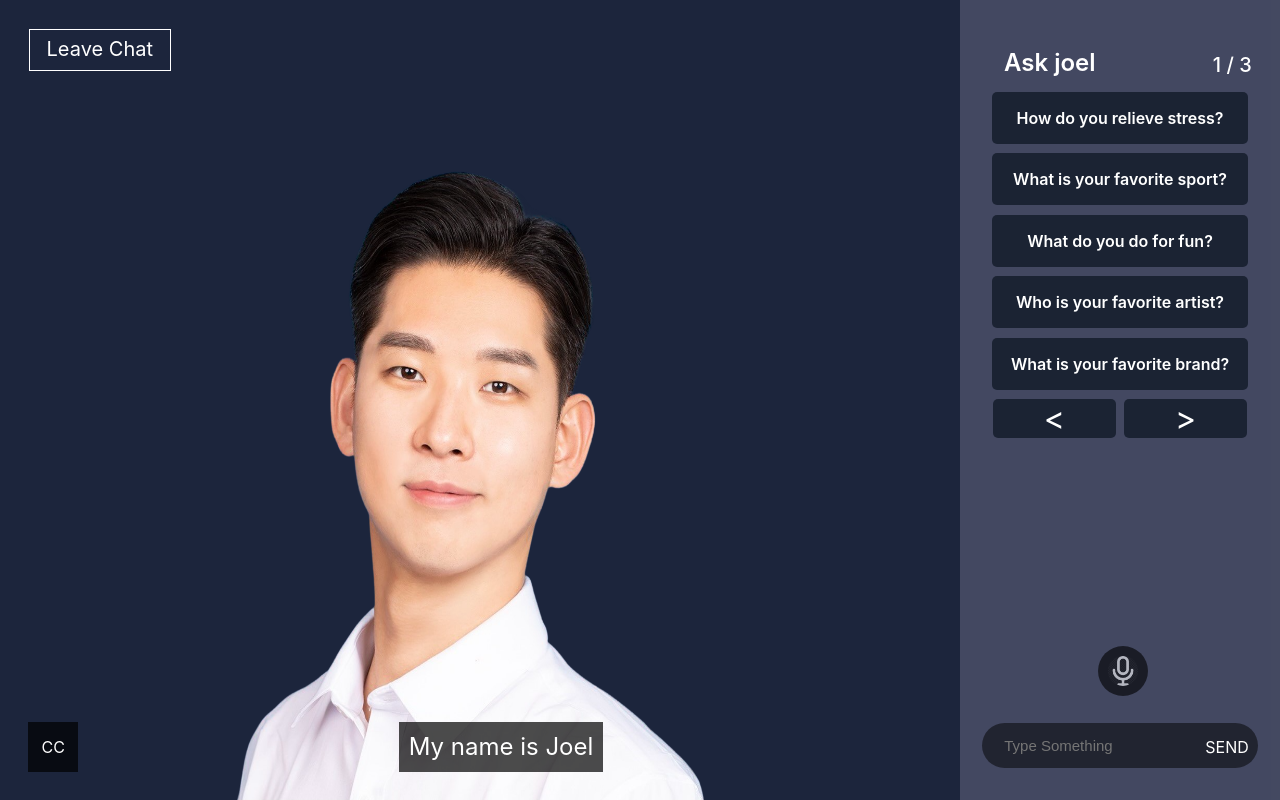
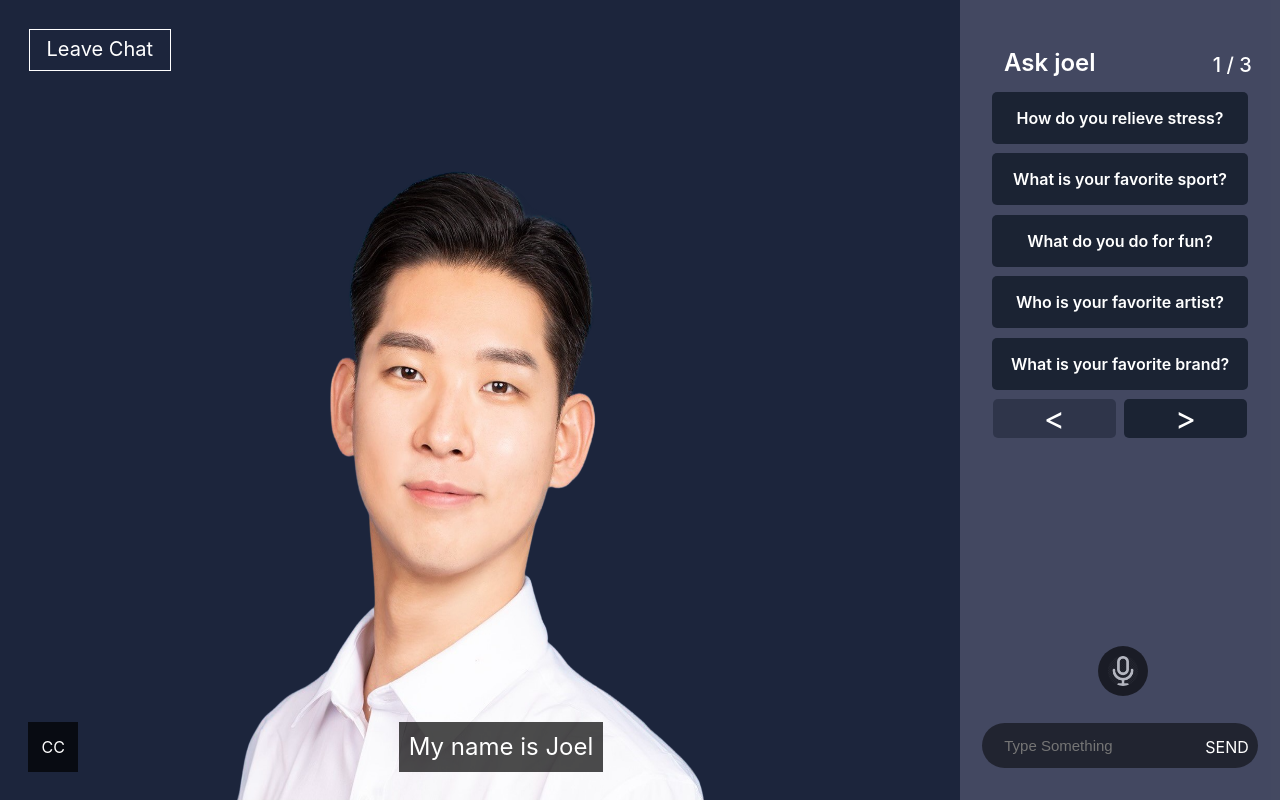
Before and after one commit to emulsion199/self-ai, a React (Create React App) app: page /main in a window 1280 px wide. Built offline with nearby package versions, Linux system fonts and the light colour scheme.

Commit message:
question table completed

```diff
--- a/src/components/MainComponent/Question/MoveButton.js
+++ /dev/null
@@ -1,22 +0,0 @@
-const MoveButton=(args)=>{
-    const direction = args.direction
-    {
-        return(
-            <div style={{
-                color:'white',
-                background:'rgba(18,27,40,0.8)',
-                textAlign:'center',
-                justifyContent:'center',
-                borderRadius:'5px',
-                fontWeight:'400',
-                fontSize:'200%',
-                marginLeft:'3%',
-                marginRight:'3%',
-                marginTop:'-30%'
-            }}>
-                {direction}
-            </div>
-        )
-    }
-}
-export default MoveButton
--- a/src/components/MainComponent/Question/Question.js
+++ b/src/components/MainComponent/Question/Question.js
@@ -1,4 +1,3 @@
-import MoveButton from "./MoveButton"
 import QuestionBalloon from "./QuestionBalloon"
 import {useState,useEffect,useRef} from 'react'
 const question_list=
@@ -20,21 +19,49 @@ const question_list=
     'What do you do for fun?',
     'Who is your favorite artist?'
 ]
+const a = '<'
+const b = '>'
+const css={
+    unClicked:
+    {
+        color:'white',
+        background:'rgba(18,27,40,0.4)',
+        textAlign:'center',
+        justifyContent:'center',
+        borderRadius:'5px',
+        fontWeight:'400',
+        fontSize:'200%',
+        marginLeft:'3%',
+        marginRight:'3%',
+        marginTop:'-30%'
+    },
+    Clicked:
+    {
+        color:'white',
+        background:'rgba(18,27,40,0.8)',
+        textAlign:'center',
+        justifyContent:'center',
+        borderRadius:'5px',
+        fontWeight:'400',
+        fontSize:'200%',
+        marginLeft:'3%',
+        marginRight:'3%',
+        marginTop:'-30%'
+    }
+}
 const Question=(args)=>
 {
     const type= args.type
 
     const [page_num, setPage_num]= useState(1)
-    const [left,setLeft]= useState(false)
-    const [right,setRight] = useState(true)
     const onLeftMove = (e) => {
         if (page_num > 1) {
-            setPage_num(page_num-1)
+            setPage_num(page_num-1);
         }
     };
     const onRightMove = (e) => {
         if (page_num < 3) {
-            setPage_num(page_num+1)
+            setPage_num(page_num+1);
         }
     };
     return(
@@ -79,8 +106,8 @@ const Question=(args)=>
                 marginLeft:'9%',
                 width:'82%'
             }}>
-                <MoveButton direction={'<'}></MoveButton>
-                <MoveButton direction={'>'}></MoveButton>
+                <div onClick={onLeftMove} style={page_num==1? css.unClicked:css.Clicked}> {a} </div>
+                <div onClick={onRightMove} style={page_num==3? css.unClicked:css.Clicked}> {b} </div>
             </div>
 
         </div>
```
